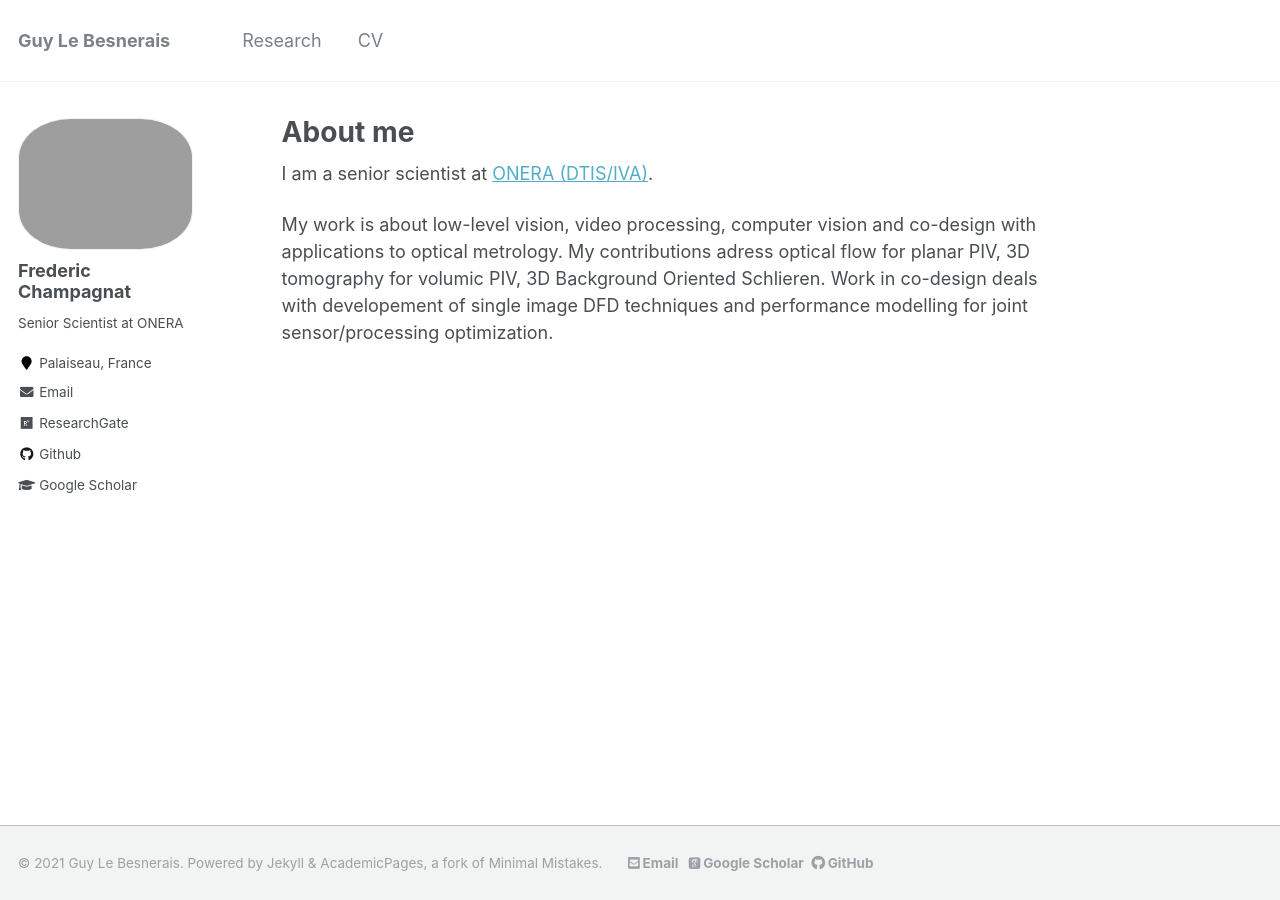
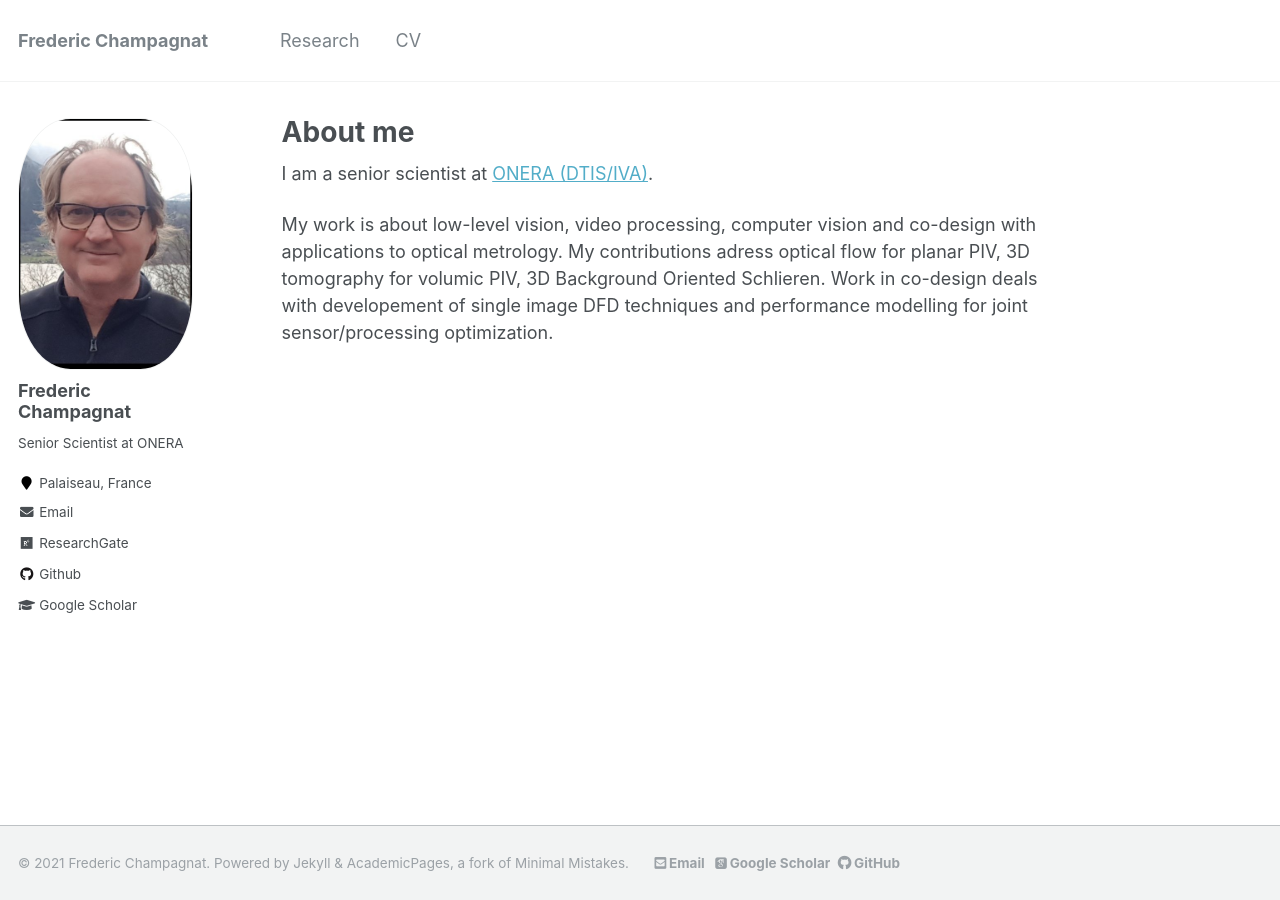
Before and after one commit to fredochamp/fredochamp.github.io, a Jekyll site: the page built from _pages/about.md, in a window 1280 px wide. Built offline with Jekyll 4.4.1, drawn with Linux system fonts in a browser that asks for light colours; some web fonts are replaced.

Commit message:
no message

```diff
--- a/_config.yml
+++ b/_config.yml
@@ -7,13 +7,13 @@
 
 # Site Settings
 locale                   : "en-US"
-title                    : "Guy Le Besnerais"
+title                    : "Frederic Champagnat"
 title_separator          : "-"
-name                     : &name "Guy Le Besnerais"
+name                     : &name "Frederic Champagnat"
 description              : &description "Senior Scientist at ONERA"
-url                      :  https://guylebesnerais.github.io #"http://127.0.0.1:4000/" #https://guylebesnerais.github.io  # https://academicpages.github.io # the base hostname & protocol for your site e.g. "https://mmistakes.github.io"
+url                      :  https://fredochamp.github.io #"http://127.0.0.1:4000/" #https://guylebesnerais.github.io  # https://academicpages.github.io # the base hostname & protocol for your site e.g. "https://mmistakes.github.io"
 baseurl                  : "" # the subpath of your site, e.g. "/blog"
-repository               : "guylebesnerais/guylebesnerais.github.io"
+repository               : "fredochamp/fredochamp.github.io"
 teaser                   :  # filename of teaser fallback teaser image placed in /images/, .e.g. "500x300.png"
 breadcrumbs              : false # true, false (default)
 words_per_minute         : 160
@@ -81,7 +81,7 @@ analytics:
 # Site Author
 author:
   name             :  "Frederic Champagnat"
-  avatar           : "profil3.png"
+  avatar           : "profil3.jpg"
   bio              : "Senior Scientist at ONERA"
   location         : "Palaiseau, France"
   employer         :
```
